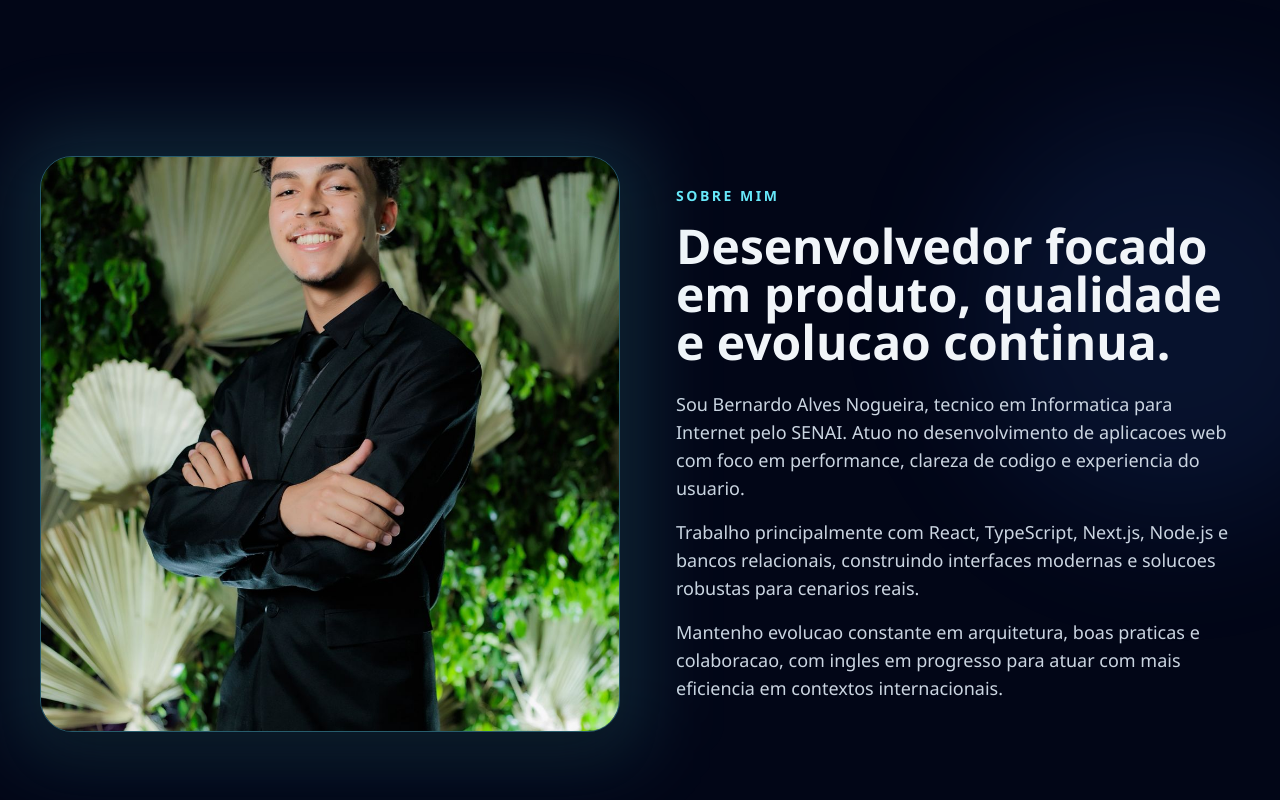
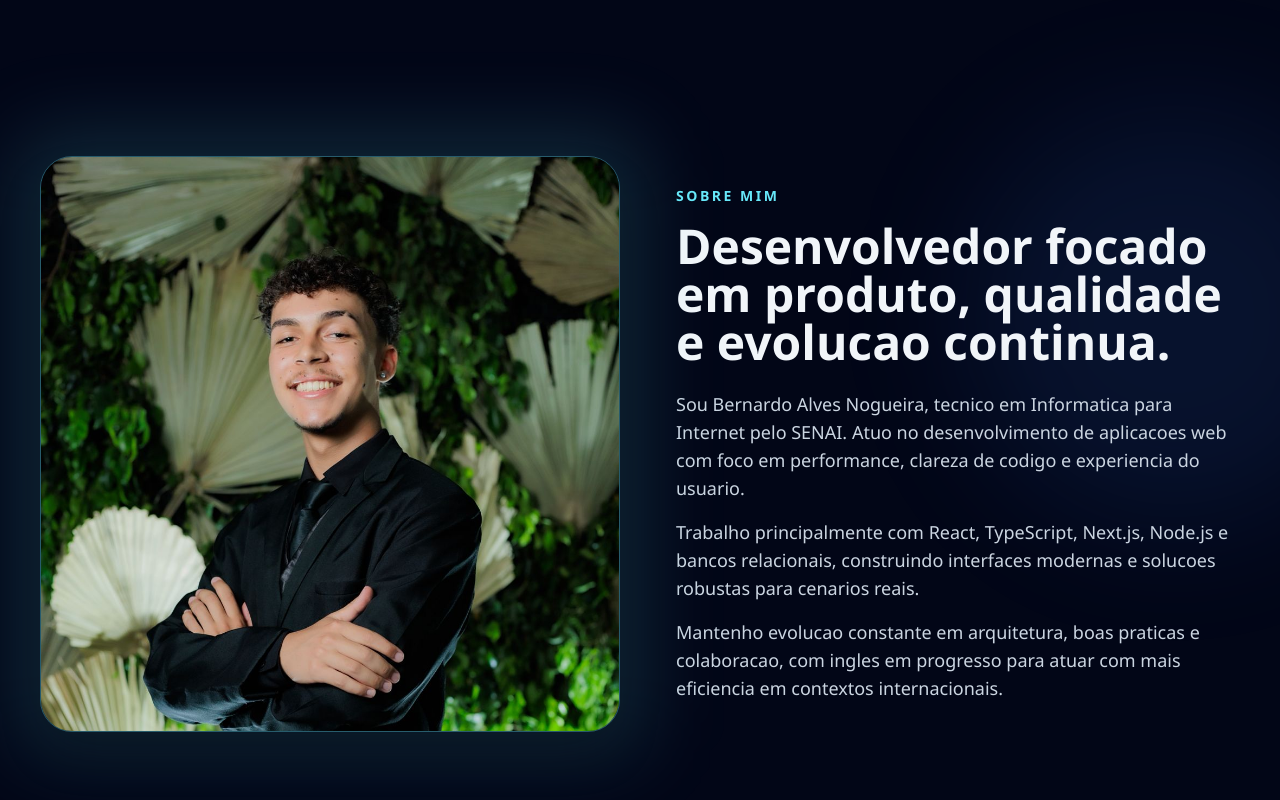
Before and after one commit to BernardoNogueiraDEV/portifolio, a React (Create React App) app: page / in a window 1280 px wide. Shown: the part 756-1556 px from the top of the page. Built offline with nearby package versions, Linux system fonts and the light colour scheme.

Commit message:
centralizando minha foto

```diff
--- a/src/components/about.tsx
+++ b/src/components/about.tsx
@@ -20,7 +20,7 @@ export default function About() {
             <img
               src="/euFormal.jpg"
               alt="Bernardo Nogueira"
-              className="relative h-[48vh] md:h-[72vh] w-full rounded-[2rem] border border-cyan-300/30 shadow-2xl object-cover"
+              className="relative h-[45vh] md:h-[72vh] w-full rounded-[2rem] border border-cyan-300/30 shadow-2xl object-cover object-top"
             />
           </div>
         </motion.div>
```
